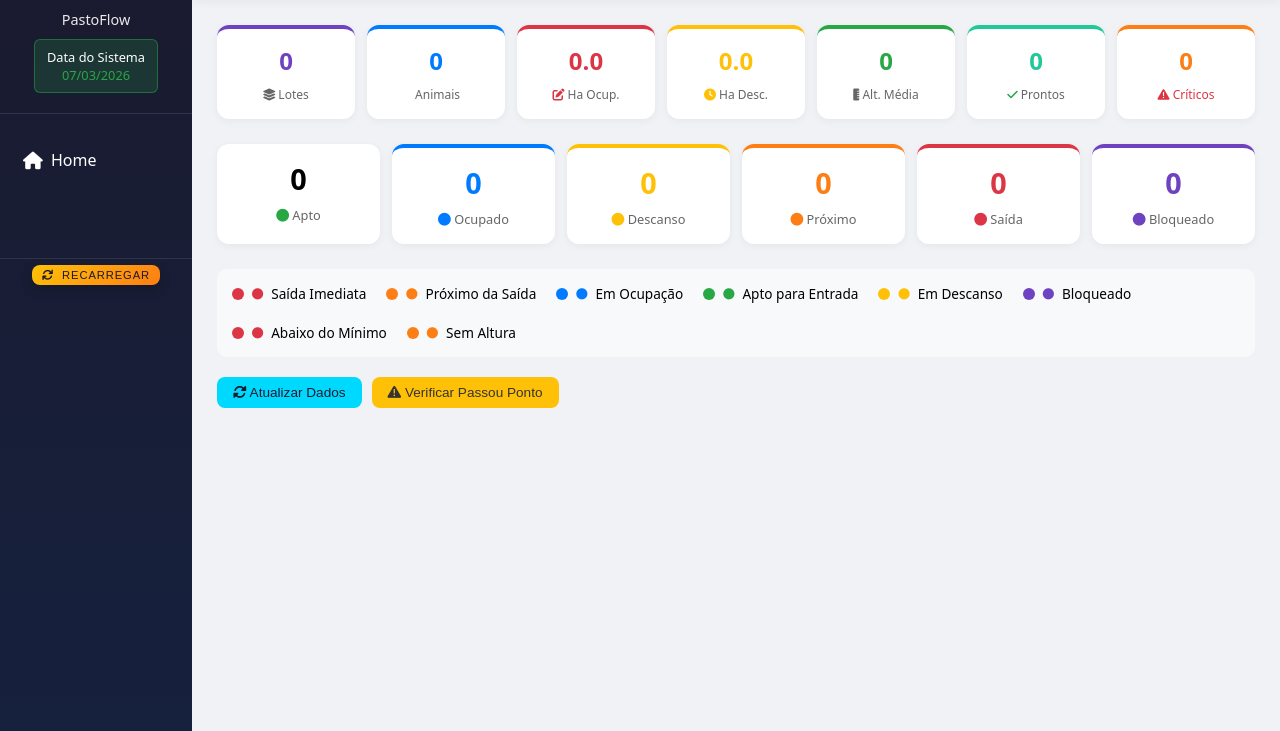
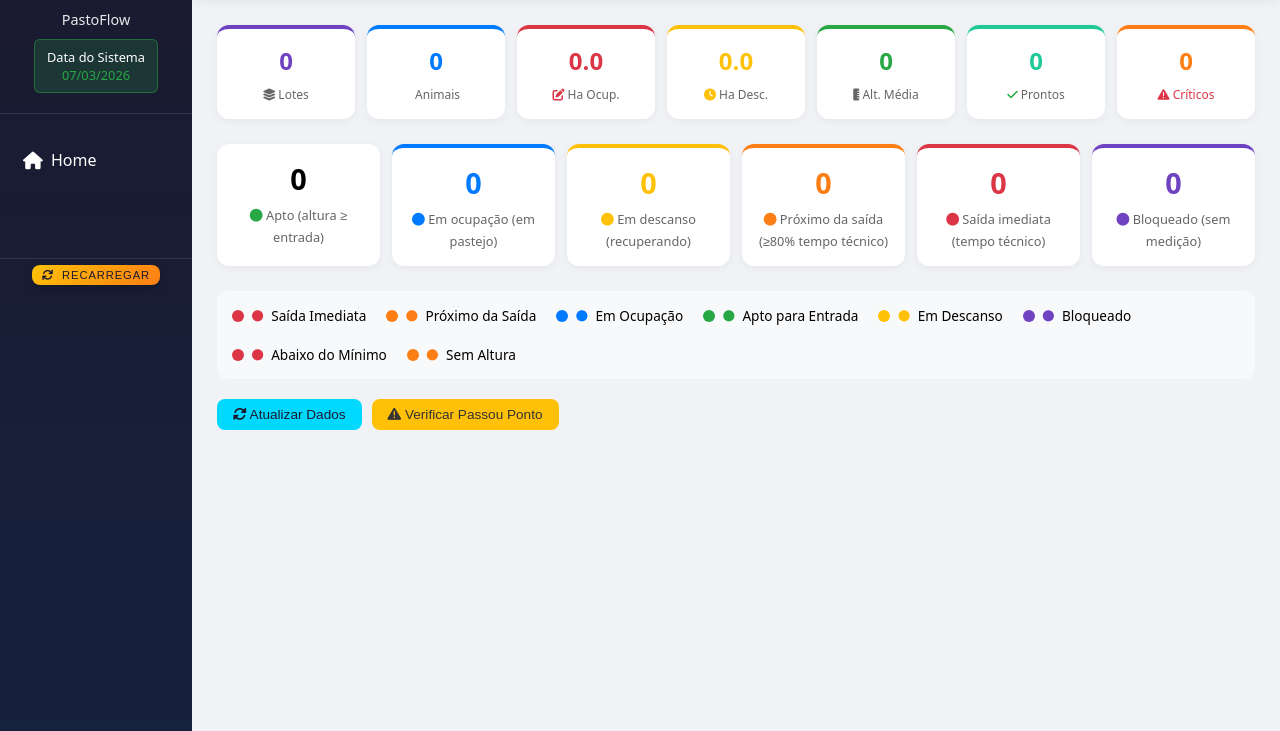
Before and after one commit to jeffersonss-tech/pastagens_flask, a Flask app: template templates/rotacao.html in a window 1280 px wide. Shown: the part 69-800 px from the top of the page. Run offline with Flask 3, Linux system fonts and the light colour scheme; the template is opened without the code that fills it, so the values that code supplies are empty; parts of the project's set-up code (start-up, migrations or seed data) failed here and were passed over.

Commit message:
ui: explica status nos cards de rotacao

```diff
--- a/templates/rotacao.html
+++ b/templates/rotacao.html
@@ -21,12 +21,12 @@
 
     <!-- Stats por Status -->
     <div class="stats-row">
-        <div class="stat-box ativo"><strong id="count-apto">0</strong><span><i class="fa-solid fa-circle" style="color: #28a745;"></i> Apto</span></div>
-        <div class="stat-box ocupacao"><strong id="count-ocupacao">0</strong><span><i class="fa-solid fa-circle" style="color: #007bff;"></i> Ocupado</span></div>
-        <div class="stat-box descanso"><strong id="count-descanso">0</strong><span><i class="fa-solid fa-circle" style="color: #ffc107;"></i> Descanso</span></div>
-        <div class="stat-box proximo"><strong id="count-proximo">0</strong><span><i class="fa-solid fa-circle" style="color: #fd7e14;"></i> Próximo</span></div>
-        <div class="stat-box saida"><strong id="count-saida">0</strong><span><i class="fa-solid fa-circle" style="color: #dc3545;"></i> Saída</span></div>
-        <div class="stat-box bloqueado"><strong id="count-bloqueado">0</strong><span><i class="fa-solid fa-circle" style="color: #6f42c1;"></i> Bloqueado</span></div>
+        <div class="stat-box ativo"><strong id="count-apto">0</strong><span><i class="fa-solid fa-circle" style="color: #28a745;"></i> Apto (altura ≥ entrada)</span></div>
+        <div class="stat-box ocupacao"><strong id="count-ocupacao">0</strong><span><i class="fa-solid fa-circle" style="color: #007bff;"></i> Em ocupação (em pastejo)</span></div>
+        <div class="stat-box descanso"><strong id="count-descanso">0</strong><span><i class="fa-solid fa-circle" style="color: #ffc107;"></i> Em descanso (recuperando)</span></div>
+        <div class="stat-box proximo"><strong id="count-proximo">0</strong><span><i class="fa-solid fa-circle" style="color: #fd7e14;"></i> Próximo da saída (≥80% tempo técnico)</span></div>
+        <div class="stat-box saida"><strong id="count-saida">0</strong><span><i class="fa-solid fa-circle" style="color: #dc3545;"></i> Saída imediata (tempo técnico)</span></div>
+        <div class="stat-box bloqueado"><strong id="count-bloqueado">0</strong><span><i class="fa-solid fa-circle" style="color: #6f42c1;"></i> Bloqueado (sem medição)</span></div>
     </div>
 
     <!-- Seções de Listagem de Piquetes -->
```
